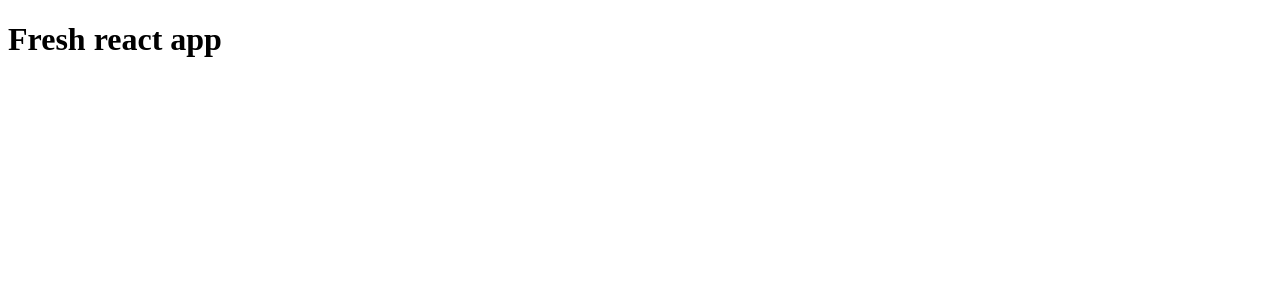
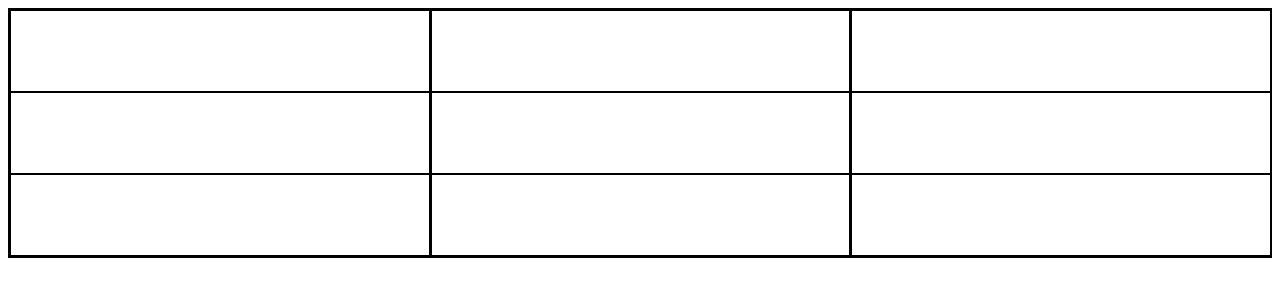
Before and after one commit to SubhoYadav/react-app, a React (Vite) app: page / in a window 1280 px wide. Shown: the top 300 px of the page. Built offline with nearby package versions, Linux system fonts and the light colour scheme.

Commit message:
completed the functionality of the application

```diff
--- a/src/App.jsx
+++ b/src/App.jsx
@@ -1,12 +1,11 @@
-
+import React from "react";
+import { Board } from "./components/Board";
 function App() {
-
-
   return (
-    <>
-      <h1>Fresh react app</h1>
-    </>
-  )
+    <div className="app">
+      <Board />
+    </div>
+  );
 }
 
-export default App
+export default App;
--- /dev/null
+++ b/src/components/Board.jsx
@@ -0,0 +1,113 @@
+import React, { useState } from "react";
+import Square from "./Square";
+import "./board.css";
+
+function Board() {
+  const [register, setRegister] = useState(new Array(9).fill(null));
+  const [turn, setTurn] = useState(true);
+  const [winner, setWinner] = useState("");
+  const winningCombinations = [
+    [0, 1, 2],
+    [3, 4, 5],
+    [6, 7, 8],
+    [0, 3, 6],
+    [1, 4, 7],
+    [2, 5, 8],
+    [0, 4, 8],
+    [2, 4, 6],
+  ];
+
+  function checkWinner() {
+    for (let combination of winningCombinations) {
+      let [i, j, k] = combination;
+      console.log(register[i], register[j], register[k]);
+      if (
+        register[i] != null &&
+        register[i] == register[j] &&
+        register[i] == register[k]
+      ) {
+        setWinner(`${turn ? "X" : "O"} Won The Game`);
+      }
+    }
+  }
+
+  const handleUserInput = (index) => {
+    register[index] = turn ? "X" : "O";
+    setTurn(!turn);
+    setRegister([...register]);
+    checkWinner();
+  };
+
+  return (
+    <>
+      {winner ? (
+        <>
+          {winner}
+          <button
+            style={{ margin: "1rem" }}
+            onClick={() => {
+              setWinner("");
+              setRegister(new Array(9).fill(null));
+            }}
+          >
+            Play Again
+          </button>
+        </>
+      ) : (
+        <div className="board">
+          <div className="row">
+            <Square
+              value={register[0]}
+              onClick={() => handleUserInput(0)}
+            ></Square>
+            <Square
+              value={register[1]}
+              onClick={() => handleUserInput(1)}
+            ></Square>
+            <Square
+              value={register[2]}
+              onClick={() => handleUserInput(2)}
+            ></Square>
+          </div>
+
+          <div className="row">
+            <Square
+              value={register[3]}
+              onClick={() => handleUserInput(3)}
+            ></Square>
+            <Square
+              value={register[4]}
+              onClick={() => handleUserInput(4)}
+            ></Square>
+            <Square
+              value={register[5]}
+              onClick={() => handleUserInput(5)}
+            ></Square>
+          </div>
+
+          <div className="row">
+            <Square
+              value={register[6]}
+              onClick={() => handleUserInput(6)}
+            ></Square>
+            <Square
+              value={register[7]}
+              onClick={() => handleUserInput(7)}
+            ></Square>
+            <Square
+              value={register[8]}
+              onClick={() => handleUserInput(8)}
+            ></Square>
+          </div>
+        </div>
+      )}
+    </>
+  );
+}
+
+export { Board };
+
+// Event Listeners should only be put on the html elements and not on the component
+// Event Listener on component is a prop passed into that component
+
+// Conditional rendering should always be done inside of an html element
--- /dev/null
+++ b/src/components/Square.jsx
@@ -0,0 +1,12 @@
+import React from "react";
+import "./square.css";
+export default function Square(props) {
+  return (
+    <div
+      onClick={() => props.onClick(props.value)}
+      style={{ border: "1px solid black", width: "100%", minHeight: "5rem" }}
+    >
+      <p>{props.value}</p>
+    </div>
+  );
+}
--- /dev/null
+++ b/src/components/board.css
@@ -0,0 +1,10 @@
+.board {
+  border: 1px solid black;
+  display: flex;
+  justify-content: space-between;
+}
+
+.row {
+  border: 1px solid black;
+  width: 100%;
+}
```
Also changed, not shown: src/components/square.css (added).
